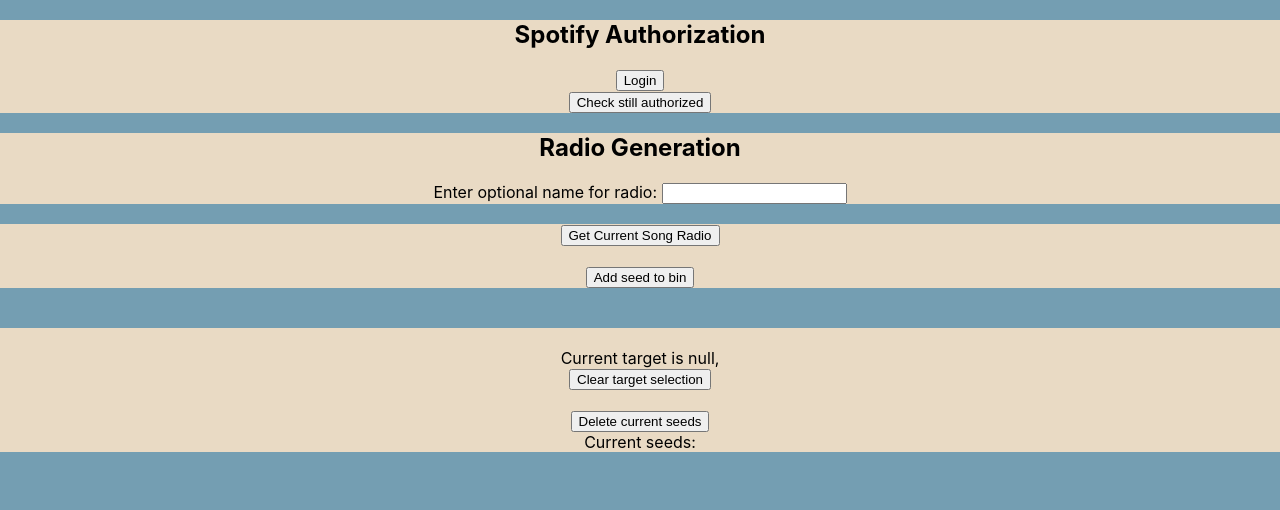
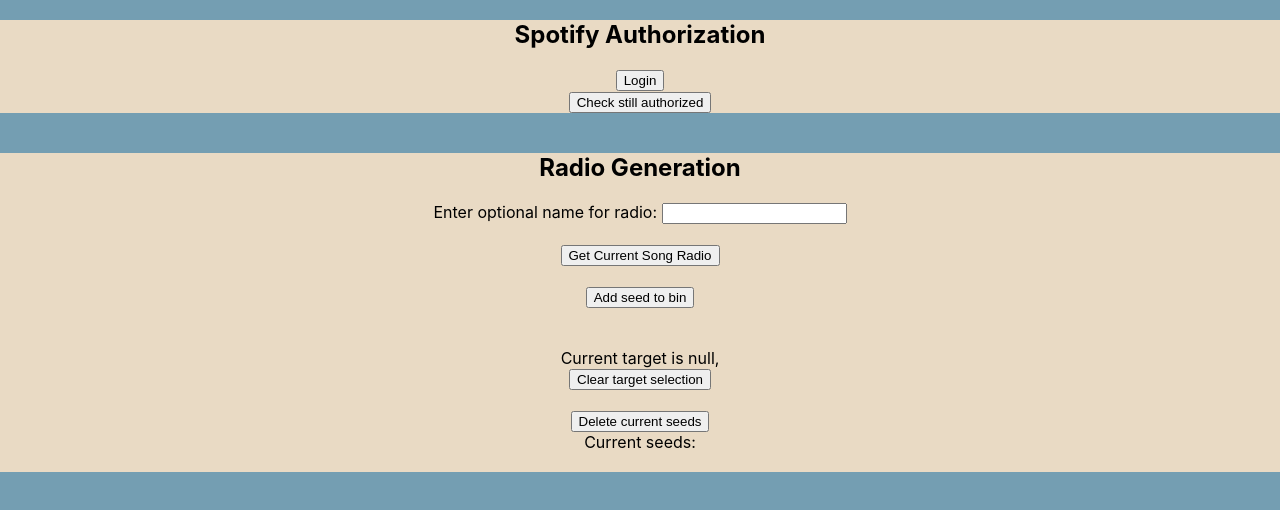
Before and after one commit to tucker-weed/find-me-gas, a React (Create React App) app in the folder packages/client/: page / in a window 1280 px wide. Shown: the top 510 px of the page. Built offline with nearby package versions, Linux system fonts and the light colour scheme.

Commit message:
client style change

```diff
--- a/packages/client/src/components/spotify-controller.js
+++ b/packages/client/src/components/spotify-controller.js
@@ -114,7 +114,8 @@
         <br />
         <button onClick={checkLogin}>Check still authorized</button>
       </div>
-      <div>
+      <br />
+      <div style={{backgroundColor: "#E9DAC4"}}>
         <div style={{backgroundColor: "#E9DAC4"}}>
           <h2>Radio Generation</h2>
           <label>Enter optional name for radio: </label>
@@ -131,7 +132,6 @@
           <br />
           <button onClick={addCurrPlayingSeed}>Add seed to bin</button>
         </div>
-        <br />
         <br />
         <div style={{backgroundColor: "#E9DAC4"}}>
           <>
@@ -150,7 +150,7 @@
           <br />
         </div>
         <br />
-        <div style={{backgroundColor: "#E9DAC4"}}>
+        <div style={{backgroundColor: "#BD8E83"}}>
           <span>{state.loading ? "Loading..." : state.message}</span>
         </div>
       </div>
```
